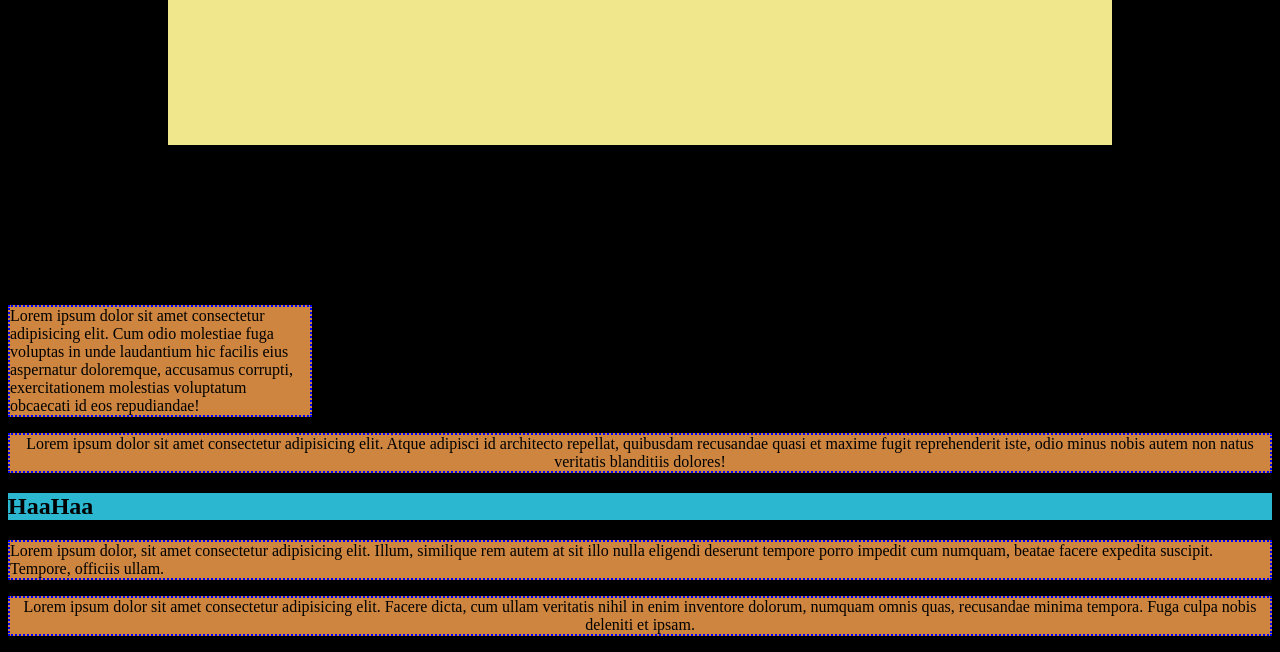
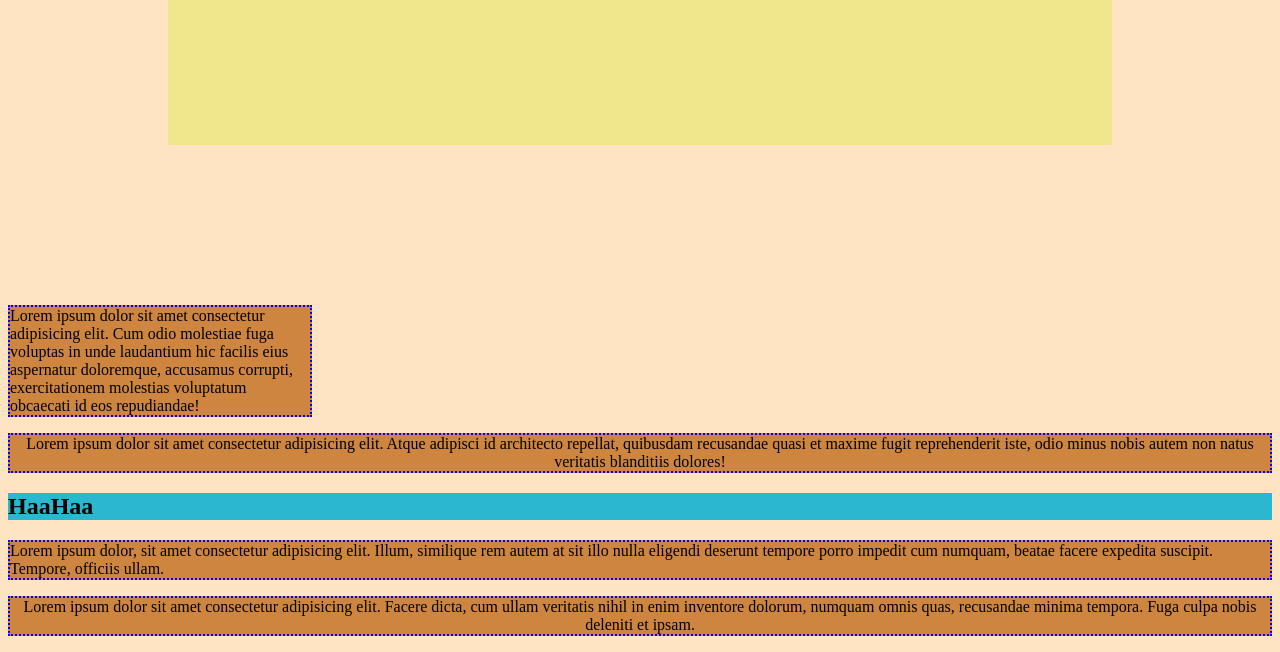
Before and after one commit to TheGreatSkyline/COMP001B.LectureActivity2, a plain HTML site: page index.html in a window 1280 px wide. Shown: the part 372-1024 px from the top of the page. Drawn offline with Linux system fonts and the light colour scheme.

Commit message:
change body color

```diff
--- a/main.css
+++ b/main.css
@@ -4,7 +4,7 @@
 *   Purpose: CSS for Lecture Activity 2
 */
 body{
-    background-color: black;
+    background-color: bisque;
 }
 .header{
     background-color: khaki;
```
